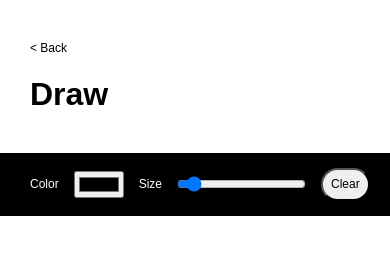
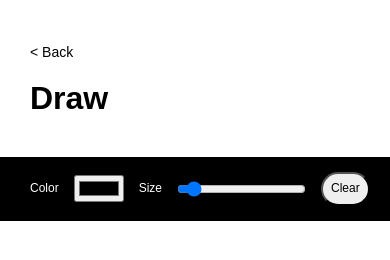
Before and after one commit to aidanaidan929/aidanaidan, a plain HTML site: page draw.html in a window 390 px wide. Drawn offline with Linux system fonts and the light colour scheme; a web font is replaced by a local one.

Commit message:
making back button bigger on mobile

```diff
--- a/css/styles.css
+++ b/css/styles.css
@@ -265,6 +265,10 @@ p.description {
     font-size: 28px;
     flex-wrap: wrap;
   }
+
+  .back {
+    font-size: 12px;
+  }
 }
 
 /* ——— Mobile landscape ——— */
@@ -307,6 +311,10 @@ p.description {
     gap: 25px;
     font-size: 24px;
     flex-wrap: wrap;
+  }
+
+  .back {
+    font-size: 14px;
   }
 }
 
@@ -363,6 +371,10 @@ p.description {
     flex-direction: column;
     gap: 15px;
     font-size: 20px;
+  }
+
+  .back {
+    font-size: 14px;
   }
 }
 
```
